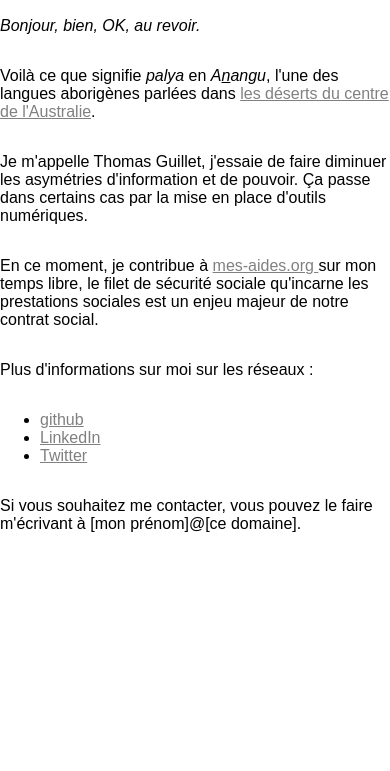
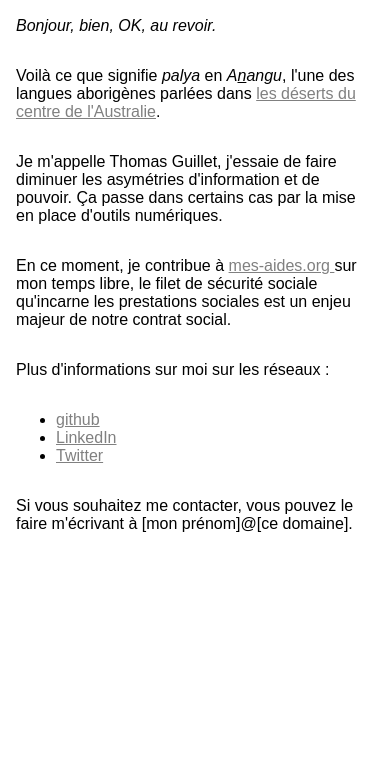
Before and after one commit to guillett/site, a plain HTML site: page index.html in a window 390 px wide. Shown: the part 73-844 px from the top of the page. Drawn offline with Linux system fonts and the light colour scheme.

Commit message:
Ajuste l'affichage sur mobile

```diff
--- a/index.html
+++ b/index.html
@@ -2,11 +2,13 @@
 <html lang="fr">
   <head>
     <meta charset="utf-8">
+    <meta name="viewport" content="width=device-width,initial-scale=1.0">
     <title>Palya</title>
     <style type="text/css">
       body {
         font-family: sans-serif;
         margin: 0 auto;
+        padding: 0 1em;
         max-width: 40em;
       }
 
```
